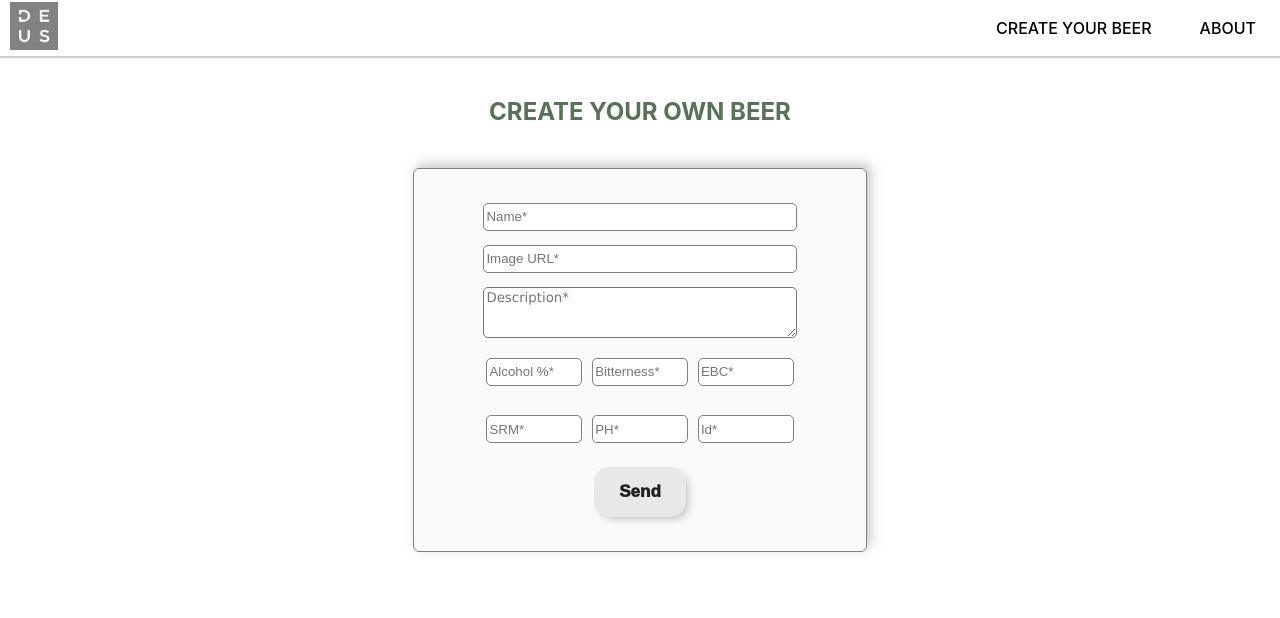
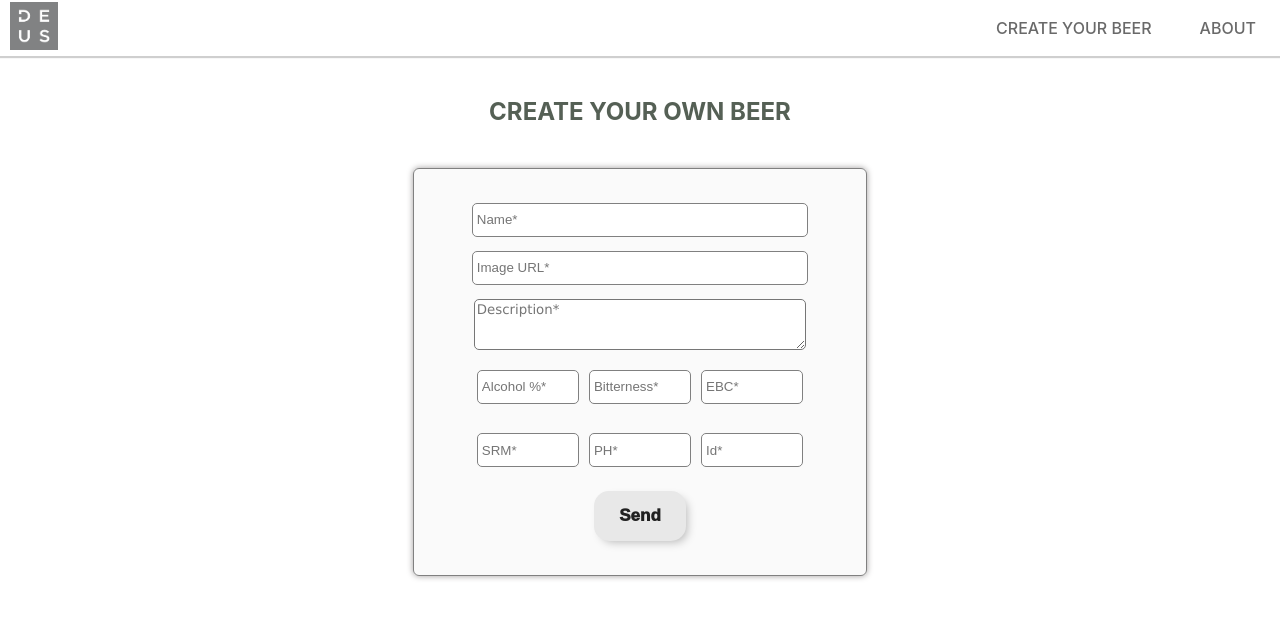
Before and after one commit to wiflysk8/Deus_coding_challenge, a React (Create React App) app: page /create-beer in a window 1280 px wide. Shown: the top 618 px of the page. Built offline with nearby package versions, Linux system fonts and the light colour scheme; no server answers.

Commit message:
code refactor

```diff
--- a/src/Pages/PostBeer/PostBeer.scss
+++ b/src/Pages/PostBeer/PostBeer.scss
@@ -5,7 +5,7 @@
   flex-direction: column;
   margin: 6%;
   &__title {
-    color: rgba(31, 63, 31, 0.74);
+    color: rgba(25, 41, 25, 0.74);
   }
 }
 .c-form {
@@ -16,19 +16,21 @@
   flex-direction: column;
   gap: 14px;
   border: 1px solid gray;
-  box-shadow: 4px -4px 12px rgba(128, 128, 128, 0.432);
+  -webkit-box-shadow: 0 0 4px rgb(161, 158, 158);
+  box-shadow: 0 0 6px rgb(161, 158, 158);
   width: 30vw;
   padding: 3%;
   border-radius: 6px;
   background-color: rgba(128, 128, 128, 0.041);
   &__input {
-    width: 80%;
+    width: 85%;
     height: 24px;
     border-radius: 5px;
     border: 1px solid gray;
+    padding: 4px;
   }
   &__textArea {
-    width: 80%;
+    width: 85%;
     border-radius: 5px;
     font-family: Verdana, Geneva, Tahoma, sans-serif;
   }
@@ -38,7 +40,7 @@
   }
   &__fieldset {
     display: flex;
-    width: 80%;
+    width: 85%;
     gap: 10px;
     border: none;
   }
@@ -93,9 +95,8 @@
   }
   .c-form {
     width: 80vw;
-    height: 45vh;
+    height: 50vh;
     gap: 10px;
-
     &_btn {
       &--create {
         position: absolute;
--- a/src/shared/components/Nav/Nav.scss
+++ b/src/shared/components/Nav/Nav.scss
@@ -19,6 +19,7 @@
     font-weight: 500;
     cursor: pointer;
     text-transform: uppercase;
+    color: rgba(52, 53, 52, 0.74);
   }
   &__content {
     display: flex;
```
